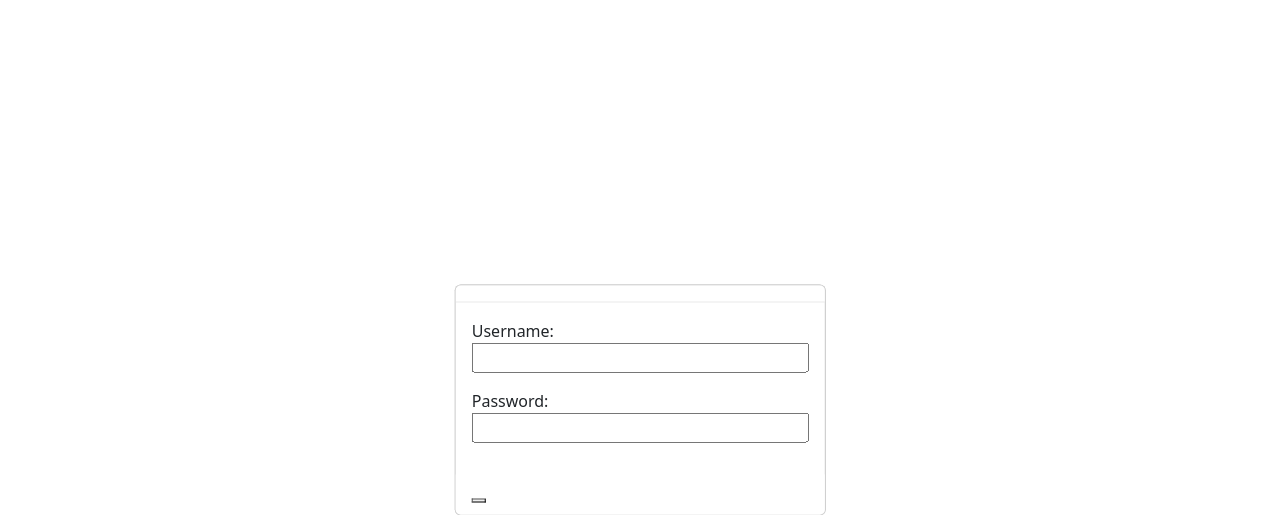
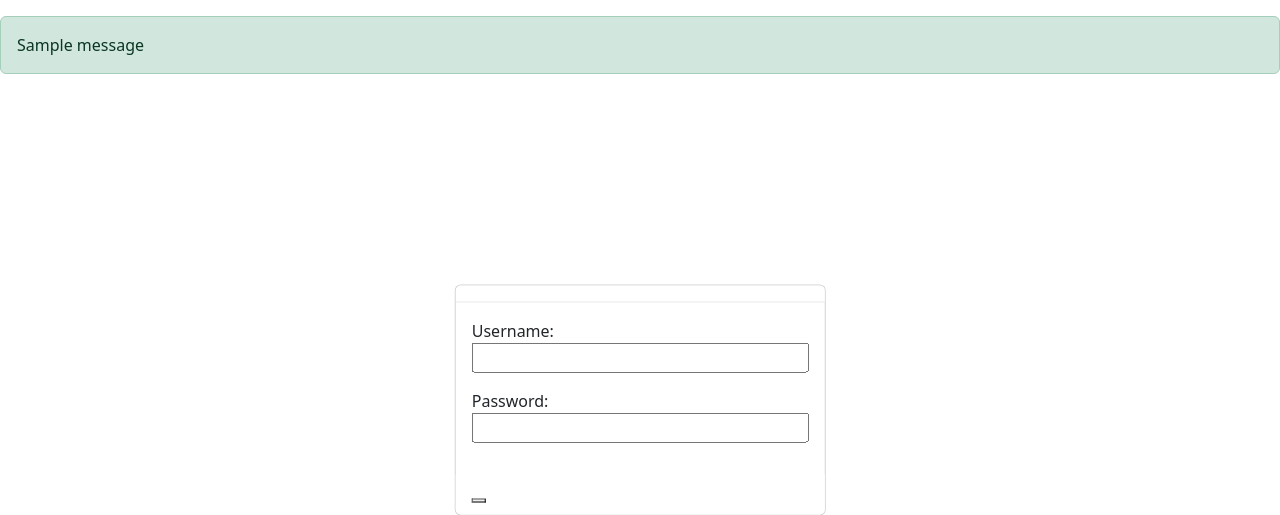
Before and after one commit to DimonAgon/Sheepfish_vpn, a Django app: template authorization/templates/authorization_window.html in a window 1280 px wide. Shown: the top 515 px of the page. Run offline with Django 4.2, Linux system fonts and the light colour scheme; the template is opened without the code that fills it: values that come from a table or form of the project are taken from there, others are empty; tables that the repository leaves empty hold one stand-in row (values such as "Sample post"); one stand-in notice (Sample message) is shown; parts of the project's set-up code (start-up, migrations or seed data) failed here and were passed over.

Commit message:
add messages showing

```diff
--- a/templates/base_.html
+++ b/templates/base_.html
@@ -1,3 +1,5 @@
+{% load static %}
+
 <!DOCTYPE html>
 <html lang="en">
 <head>
@@ -13,10 +15,25 @@
         {% block header %} {% endblock %}
     </div>
 
+    {% if messages %}
+        {% for message in messages %}
+            {% if message.tags == 'error' %}
+                <div class="alert alert-danger" role="alert">
+
+            {% elif message.tags == 'success'%}
+                <div class="alert alert-success" role="alert">
+
+            {% else %}
+                <div class="alert alert-primary" role="alert">
+
+            {% endif %}
+                {{ message }}
+                </div>
+        {% endfor %}
+    {% endif %}
+
     <div class="container" id="body-container">
         {% block content %} {% endblock %}
     </div>
-
-    {% include 'included/_authorization_window.html' %}
 </body>
 </html>
```
